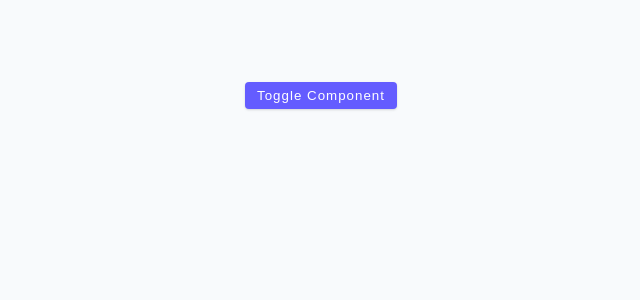
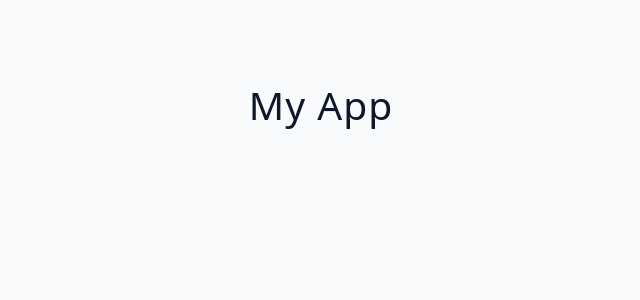
Before and after one commit to hjfrun/react-starter-tutorial, a React (Vite) app: page / in a window 1280 px wide. Shown: the top 300 px of the page, without its empty margins (319-959 px from the left). Built offline with nearby package versions, Linux system fonts and the light colour scheme.

Commit message:
conditional rendering

```diff
--- a/src/App.jsx
+++ b/src/App.jsx
@@ -1,4 +1,4 @@
-import Content from './tutorial/03-cleanup-functions'
+import Content from './tutorial/04-multiple-returns'
 
 function App() {
   return (
--- /dev/null
+++ b/src/tutorial/04-multiple-returns.jsx
@@ -0,0 +1,19 @@
+import { useEffect, useState } from 'react'
+
+const MultipleReturnsBasic = () => {
+  const [isLoading, setIsLoading] = useState(true)
+
+  useEffect(() => {
+    setTimeout(() => {
+      setIsLoading(false)
+    }, 3000)
+  }, [])
+
+  // can return entire app
+  if (isLoading) {
+    return <h2>Loading...</h2>
+  }
+  return <h2>My App</h2>
+}
+
+export default MultipleReturnsBasic
```
